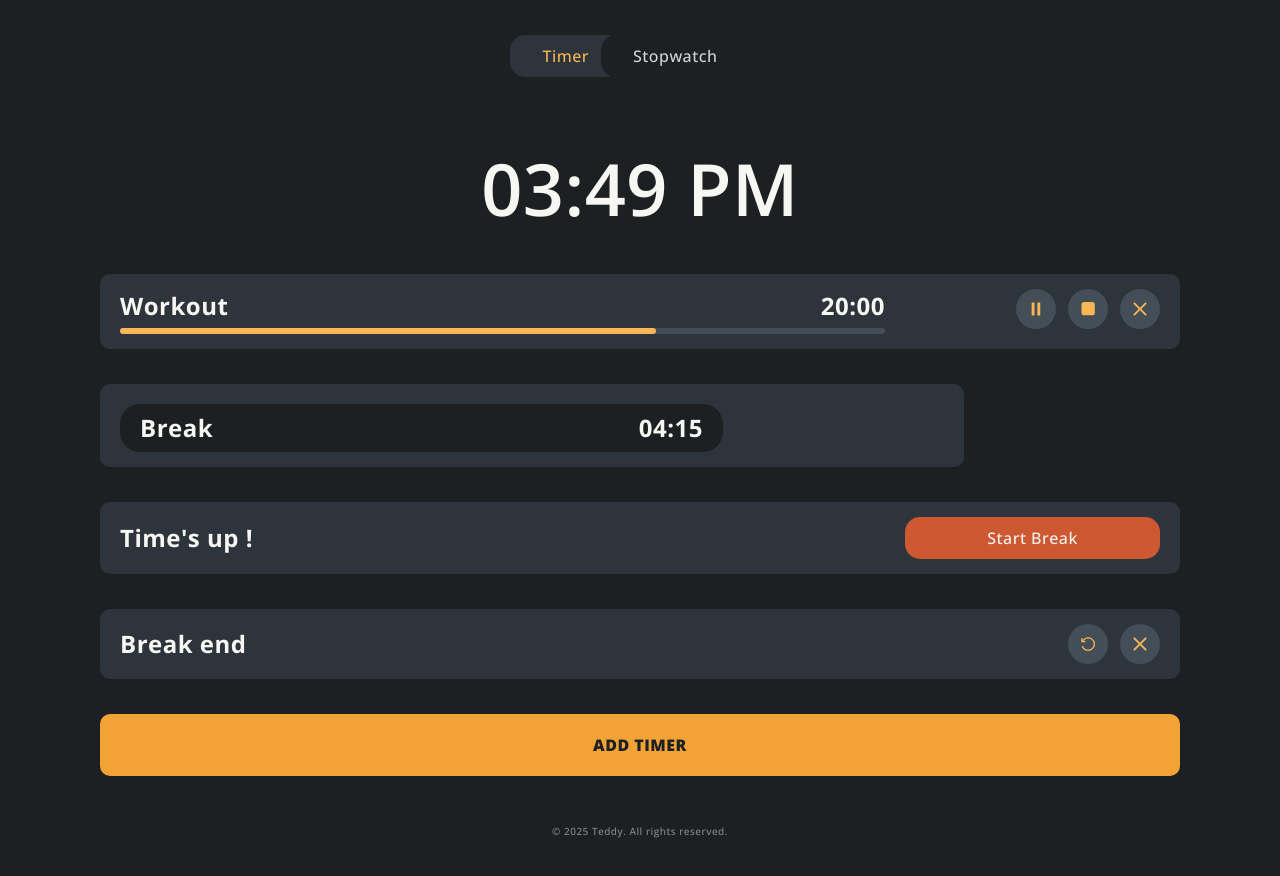
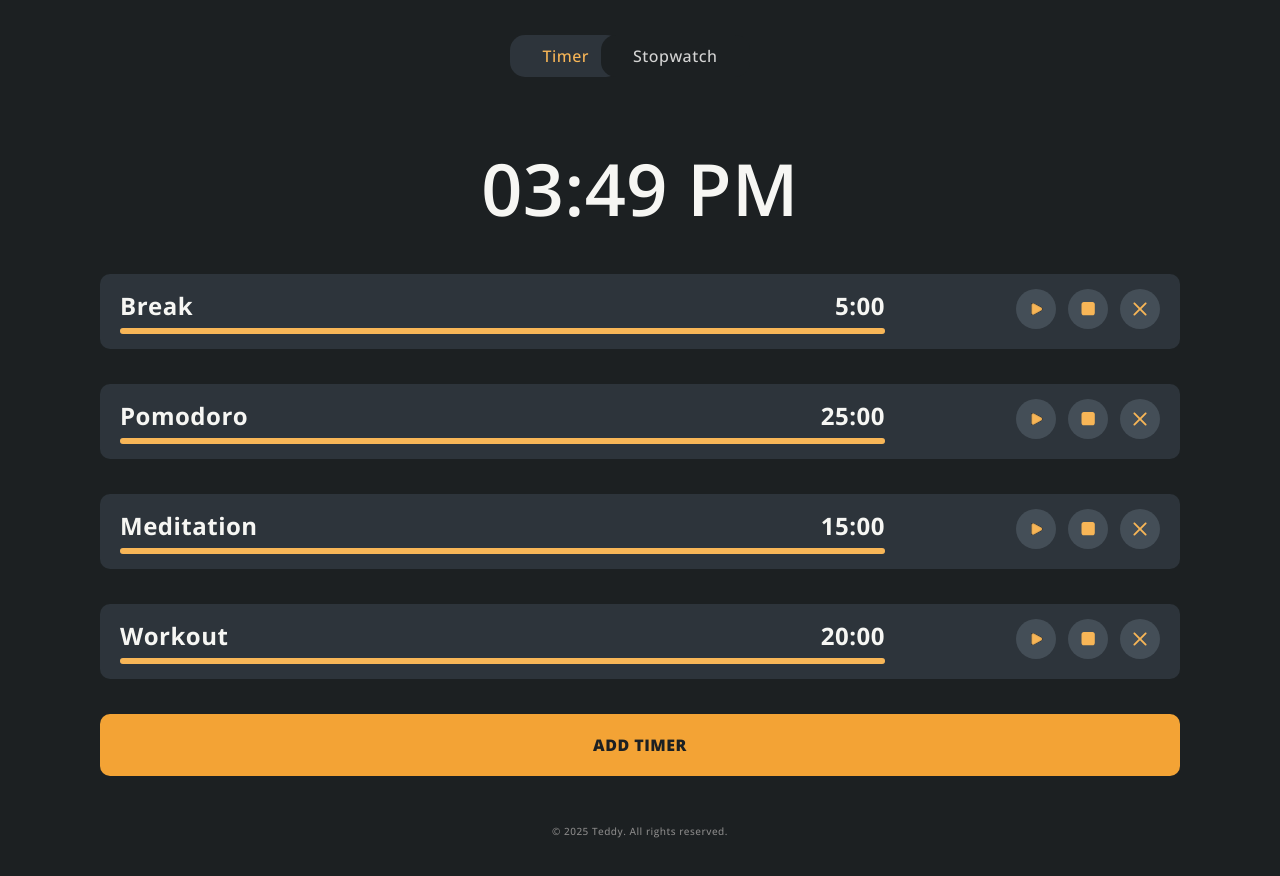
Before and after one commit to teddymij/TimerApp, a plain HTML site: page index.html in a window 1280 px wide. Drawn offline with nearby package versions, Linux system fonts and the light colour scheme.

Commit message:
feat: add timer display functionality

```diff
--- a/index.html
+++ b/index.html
@@ -27,8 +27,8 @@
       <div class="container">
         <section id="timer">
           <h1 class="current-time">pm</h1>
-          <nav class="grid--row">
-            <li class="timer" id="1">
+          <nav class="grid--row" id="list-timers">
+            <!-- <li class="timer" id="1">
               <div class="grid--2-col">
                 <div class="progressing-left">
                   <div class="flexbox-2">
@@ -51,8 +51,8 @@
                   </button>
                 </div>
               </div>
-            </li>
-            <li class="timer" id="2">
+            </li> -->
+            <!-- <li class="timer" id="2">
               <div class="grid--2-col grid--break">
                 <div class="break-left">
                   <div class="flexbox-2 breakstate">
@@ -83,7 +83,7 @@
                   </button>
                 </div>
               </div>
-            </li>
+            </li> -->
             <li class="timer">
               <button class="btn btn-add-timer" id="delete-timer-4">
                 Add Timer
@@ -99,7 +99,7 @@
             <button class="stopwatch-btn-pause">Pause</button>
             <button class="stopwatch-btn-resume" hidden>Resume</button>
           </div>
-          <nav class="grid--row scroll-lap">
+          <nav class="grid--row scroll-lap" id="list-stopwatch">
             <li class="lap flexbox-2" id="1">
               <h2 class="lap-name">Lap 1</h2>
               <h2 class="lap-time">01:02:15</h2>
--- a/js/script.js
+++ b/js/script.js
@@ -1,6 +1,6 @@
 'use strict';
 // /////////////////////////
-// Element
+// UI Element
 const btntabTimer = document.querySelector('.btn-timer');
 const btntabStopwatch = document.querySelector('.btn-stopwatch');
 
@@ -8,13 +8,54 @@ const labelCurrentTime = document.querySelector('.current-time');
 const containerTimer = document.querySelector('#timer');
 const containerStopwatch = document.querySelector('#stopwatch');
 
+const containerListTimers = document.querySelector('#list-timers');
+const containerListStopwatch = document.querySelector('#list-stopwatch');
+// /////////////////////////
+// Variable
+const timers = [
+  {
+    id: 1,
+    name: 'Workout',
+    duration: '20:00', // 20 minutes
+    progress: 0, // Progression initiale
+    isRunning: false,
+    isPaused: false,
+    isStopped: false,
+  },
+  {
+    id: 2,
+    name: 'Meditation',
+    duration: '15:00', // 15 minutes
+    progress: 0,
+    isRunning: false,
+    isPaused: false,
+    isStopped: false,
+  },
+  {
+    id: 3,
+    name: 'Pomodoro',
+    duration: '25:00', // 25 minutes
+    progress: 0,
+    isRunning: false,
+    isPaused: false,
+    isStopped: false,
+  },
+  {
+    id: 4,
+    name: 'Break',
+    duration: '5:00', // 5 minutes
+    progress: 0,
+    isRunning: false,
+    isPaused: false,
+    isStopped: false,
+  },
+]; // array of timers objects
+
 ///////////////////////////////////////
 // Functions
+// Display the current time
 const displayHours = function () {
   const date = new Date();
-  const hours = date.getHours().toString().padStart(2, '0');
-  const minutes = date.getMinutes().toString().padStart();
-  const seconds = date.getSeconds().toString().padStart();
 
   // Format the time
   const formattedTime = new Intl.DateTimeFormat('en-US', {
@@ -24,8 +65,46 @@ const displayHours = function () {
   }).format(date);
   labelCurrentTime.textContent = `${formattedTime}`;
 };
+
+// Display the timers
+const displayTimers = function () {
+  timers.forEach(timer => {
+    const html = `
+      <li class="timer" id="${timer.id}">
+              <div class="grid--2-col">
+                <div class="progressing-left">
+                  <div class="flexbox-2">
+                    <h2 class="timer-name">${timer.name}</h2>
+                    <h2 class="timer-duration">${timer.duration}</h2>
+                  </div>
+                  <div class="progress-container">
+                    <div class="progress-bar" id="progress-bar-${timer.id}"></div>
+                  </div>
+                </div>
+                <div class="progressing-right">
+                  <button class="btn btn-start">
+                    <img src="img/icon-play.svg" alt="Close-button" />
+                  </button>
+                  <button class="btn btn-stop">
+                    <img src="img/icon-stop.svg" alt="Close-button" />
+                  </button>
+                  <button class="btn btn-close" id="delete-timer-1">
+                    <img src="img/icon-close.svg" alt="Close-button" />
+                  </button>
+                </div>
+              </div>
+            </li>
+    `;
+    containerListTimers.insertAdjacentHTML('afterbegin', html);
+    // Find the progress bar and set it to 100%
+    const progressBar = document.querySelector(`#progress-bar-${timer.id}`);
+    progressBar.style.width = `100%`; // set the progress bar to 100%
+  });
+};
+
 displayHours();
 let timerInterval = setInterval(displayHours, 1000);
+displayTimers();
 
 ///////////////////////////////////////
 // Event handlers
```
Also changed, not shown: img/icon-play.svg (added).
